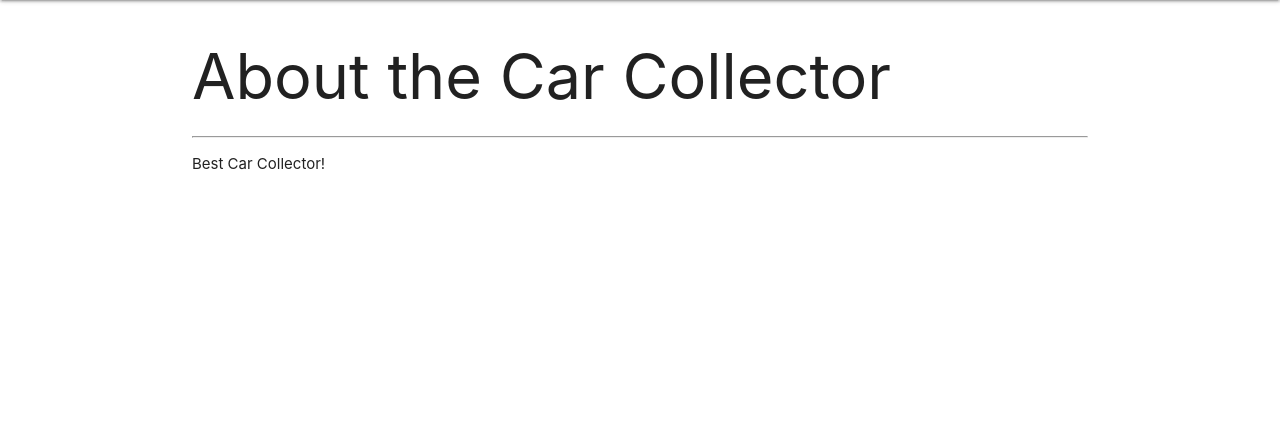
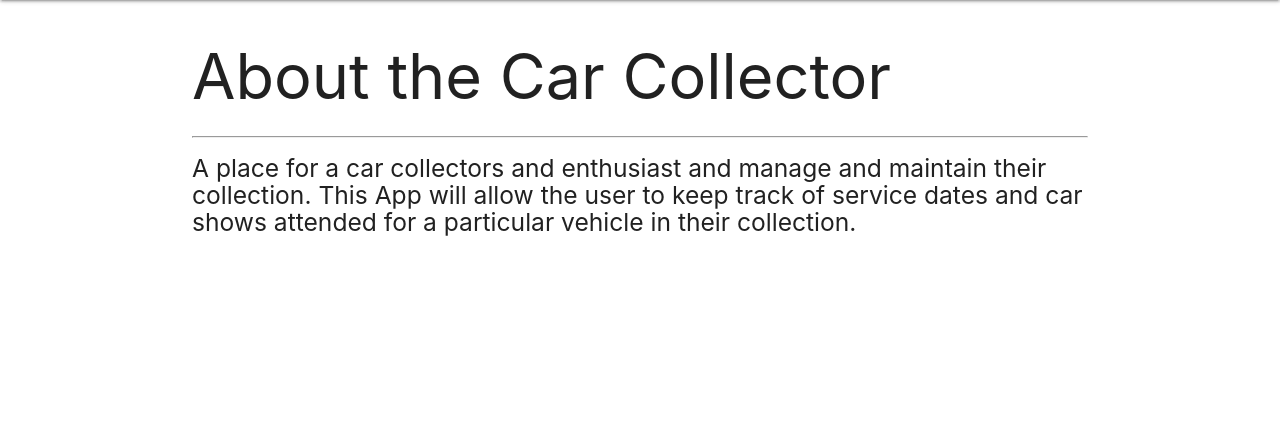
Before and after one commit to joshuabuster/car_collector, a Django app: page /about/ in a window 1280 px wide. Shown: the part 64-499 px from the top of the page. Run offline with Django 3.2, Linux system fonts and the light colour scheme.

Commit message:
changes shows_detail url to show_detail

```diff
--- a/main_app/admin.py
+++ b/main_app/admin.py
@@ -1,7 +1,8 @@
 from django.contrib import admin
 # import your models here
-from .models import Car, ServicesCompleted
+from .models import Car, ServicesCompleted, Show
 
 # Register your models here.
 admin.site.register(Car)
 admin.site.register(ServicesCompleted)
+admin.site.register(Show)
--- a/main_app/templates/about.html
+++ b/main_app/templates/about.html
@@ -3,6 +3,9 @@
 
 <h1>About the Car Collector</h1>
 <hr />
-<p>Best Car Collector!</p>
+<h5>A place for a car collectors and enthusiast and manage
+    and maintain their collection. This App will allow the
+    user to keep track of service dates and car shows attended
+    for a particular vehicle in their collection.</h5>
 
 {% endblock %}
--- a/main_app/templates/home.html
+++ b/main_app/templates/home.html
@@ -1,6 +1,6 @@
 {% extends 'base.html' %}
 {% block content %}
 
-<h1>Home</h1>
+<h1>Home Page</h1>
 
 {% endblock %}
--- a/main_app/templates/main_app/show_confirm_delete.html
+++ b/main_app/templates/main_app/show_confirm_delete.html
@@ -8,6 +8,6 @@
   <form action="" method="POST">
     {% csrf_token %}
     <input type="submit" value="Yes - Delete!" class="btn">
-    <a href="{% url 'shows_detail' object.id %}">Cancel</a>
+    <a href="{% url 'show_detail' object.id %}">Cancel</a>
   </form>
 {% endblock %}
--- a/main_app/templates/main_app/show_list.html
+++ b/main_app/templates/main_app/show_list.html
@@ -4,7 +4,7 @@
 <h1>List of Shows</h1>
 
 {% for show in show_list %}
-  <a href="{% url 'shows_detail' show.id %}">
+  <a href="{% url 'show_detail' show.id %}">
     <div class="card">
         <div class="card-content">
             <span class="card-title">{{ show.name }}</span>
--- a/main_app/urls.py
+++ b/main_app/urls.py
@@ -12,7 +12,7 @@ urlpatterns = [
     path('cars/<int:car_id>/add_service/', views.add_service, name='add_service'),
     path('cars/<int:car_id>/assoc_show/<int:show_id>/', views.assoc_show, name='assoc_show'),
     path('shows/', views.ShowList.as_view(), name='shows_index'),
-    path('shows/<int:pk>/', views.ShowDetail.as_view(), name='shows_detail'),
+    path('shows/<int:pk>/', views.ShowDetail.as_view(), name='show_detail'),
     path('shows/create/', views.ShowCreate.as_view(), name='shows_create'),
     path('shows/<int:pk>/update/', views.ShowUpdate.as_view(), name='shows_update'),
     path('shows/<int:pk>/delete/', views.ShowDelete.as_view(), name='shows_delete'),
--- a/main_app/views.py
+++ b/main_app/views.py
@@ -6,6 +6,19 @@ from .forms import ServicesForm
 
 
 # Create your views here.
+
+class CarCreate(CreateView):
+  model = Car
+  fields = ['make', 'model', 'year']
+
+class CarUpdate(UpdateView):
+  model = Car
+  fields = ['make', 'year']
+
+class CarDelete(DeleteView):
+  model = Car
+  success_url = '/cars/'
+
 # Define the home view
 def home(request):
   return render(request, 'home.html')
@@ -38,18 +51,6 @@ def add_service(request, car_id):
     new_service.save()
   return redirect('detail', car_id=car_id)
 
-class CarCreate(CreateView):
-  model = Car
-  fields = '__all__'
-
-class CarUpdate(UpdateView):
-  model = Car
-  fields = ['make', 'year']
-
-class CarDelete(DeleteView):
-  model = Car
-  success_url = '/cars/'
-
 class ShowList(ListView):
   model = Show
 
```
